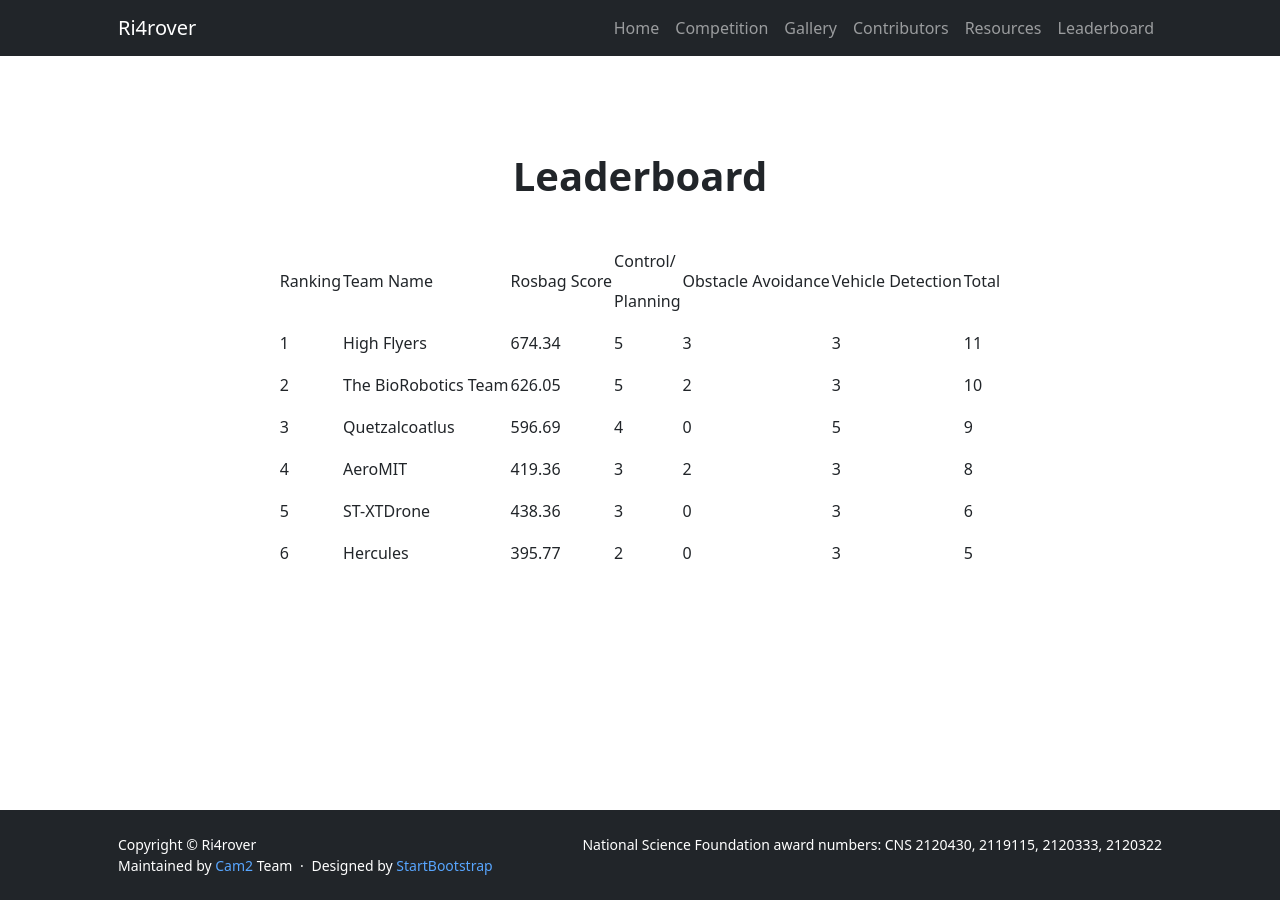
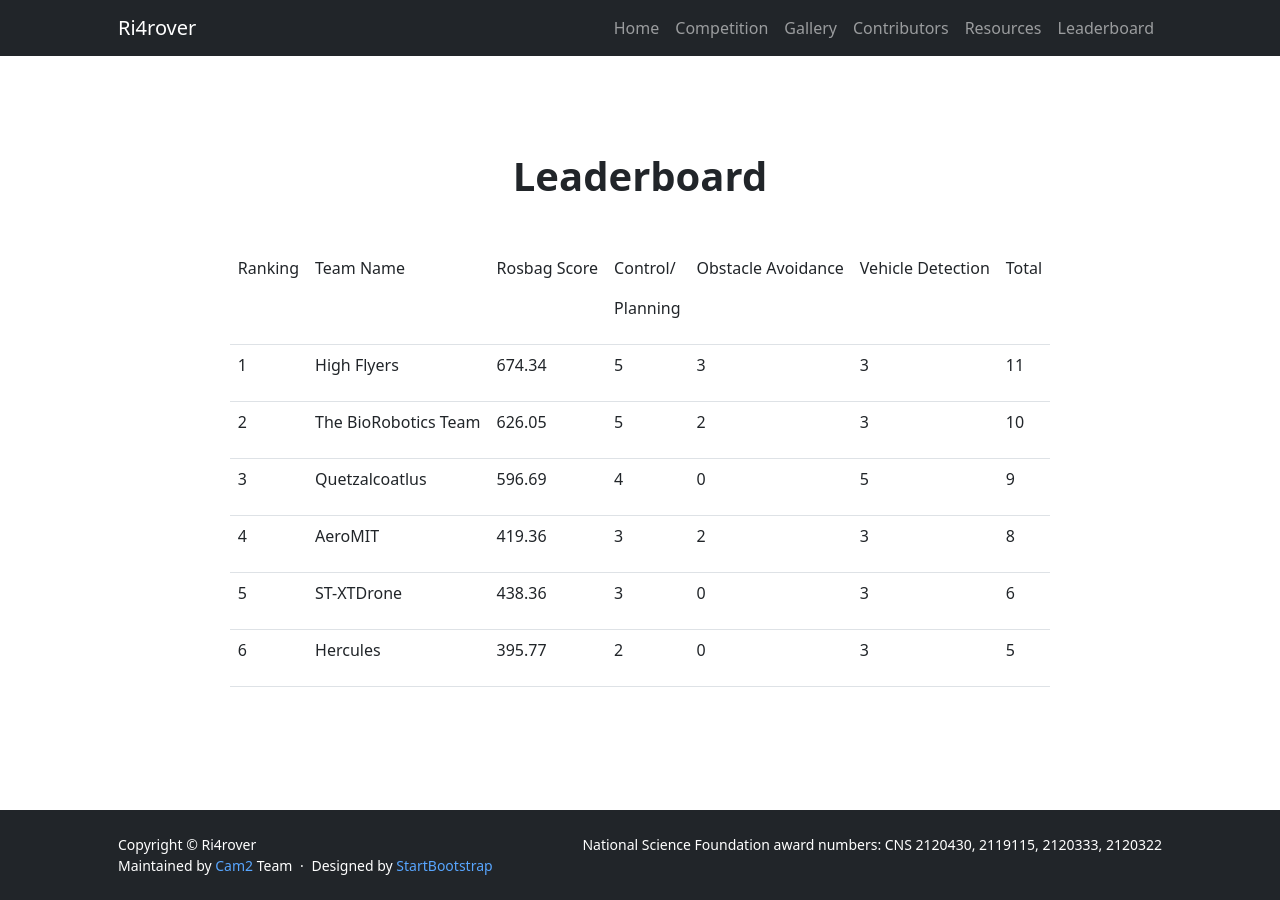
Before and after one commit to OliverQiang/Ri4rover, a Jekyll site: the page built from _pages/leaderboard.html, in a window 1280 px wide. Built offline with Jekyll 4.4.1, drawn with Linux system fonts in a browser that asks for light colours.

Commit message:
again tried fixing table :(

```diff
--- a/_pages/leaderboard.html
+++ b/_pages/leaderboard.html
@@ -12,7 +12,9 @@ title: Ri4rover
         </div>
     </div>
 
-    <table class="center">
+    <div class="row justify-content-center">
+        <div class="col-auto">
+            <table class="table table-responsive">
                 <tbody>
                     <tr class="c37">
                         <td class="c28" colspan="1" rowspan="1">
@@ -178,4 +180,8 @@ title: Ri4rover
                     </tr>
                 </tbody>
             </table>
+        </div>
+    </div>
+
+
 </section>
--- a/css/CustomCSS.css
+++ b/css/CustomCSS.css
@@ -7,8 +7,3 @@ a {
     padding-left: 100px;
     font-size: 20px;
 }
-
-.center {
-    margin-left: auto;
-    margin-right: auto;
-}
```
Lines whose indentation alone changed are shown as unchanged.
